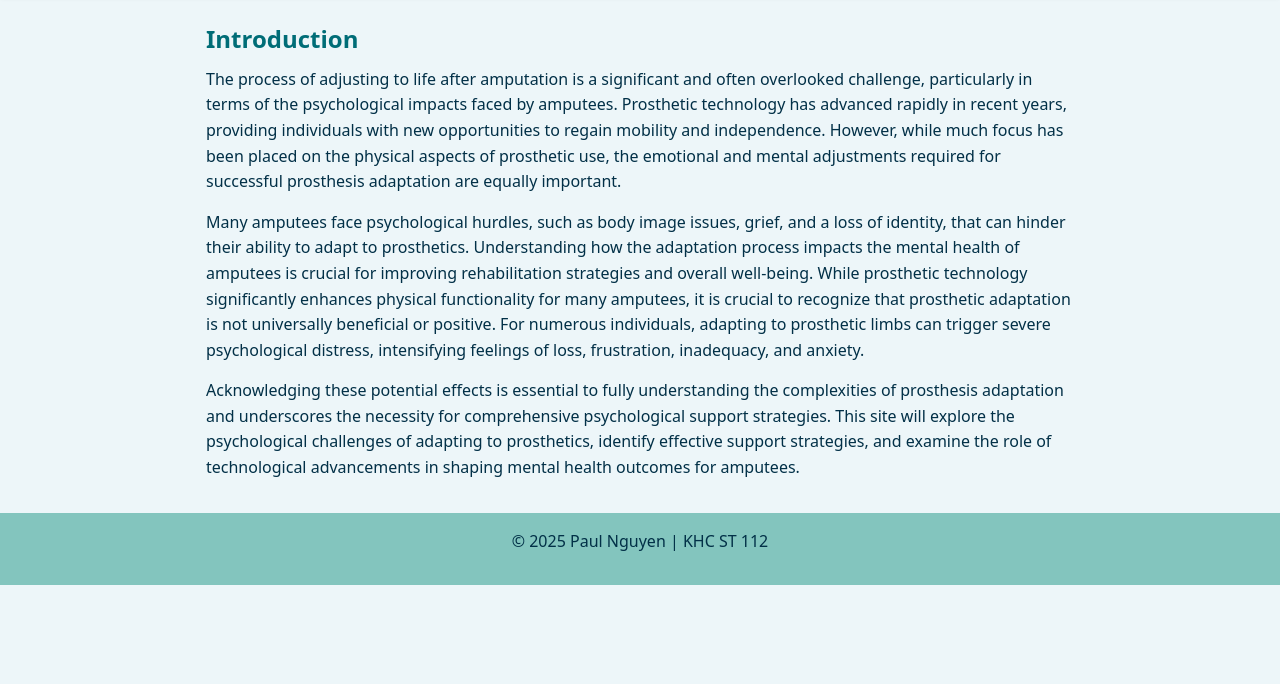
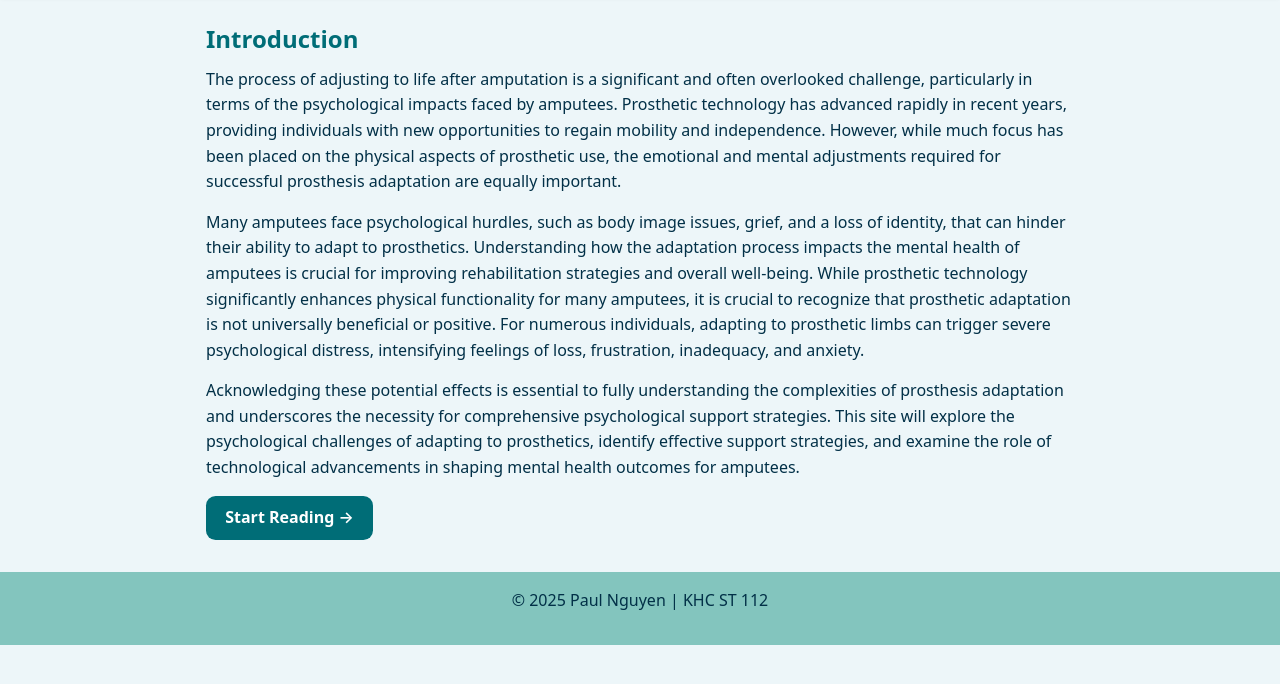
Before and after one commit to prosthesismental/prosthesismental.github.io, a plain HTML site: page index.html in a window 1280 px wide. Shown: the part 106-790 px from the top of the page. Drawn offline with Linux system fonts and the light colour scheme.

Commit message:
Update index.html

```diff
--- a/index.html
+++ b/index.html
@@ -31,6 +31,7 @@
   <p>The process of adjusting to life after amputation is a significant and often overlooked challenge, particularly in terms of the psychological impacts faced by amputees. Prosthetic technology has advanced rapidly in recent years, providing individuals with new opportunities to regain mobility and independence. However, while much focus has been placed on the physical aspects of prosthetic use, the emotional and mental adjustments required for successful prosthesis adaptation are equally important.</p>
   <p>Many amputees face psychological hurdles, such as body image issues, grief, and a loss of identity, that can hinder their ability to adapt to prosthetics. Understanding how the adaptation process impacts the mental health of amputees is crucial for improving rehabilitation strategies and overall well-being. While prosthetic technology significantly enhances physical functionality for many amputees, it is crucial to recognize that prosthetic adaptation is not universally beneficial or positive. For numerous individuals, adapting to prosthetic limbs can trigger severe psychological distress, intensifying feelings of loss, frustration, inadequacy, and anxiety.</p>
   <p>Acknowledging these potential effects is essential to fully understanding the complexities of prosthesis adaptation and underscores the necessity for comprehensive psychological support strategies. This site will explore the psychological challenges of adapting to prosthetics, identify effective support strategies, and examine the role of technological advancements in shaping mental health outcomes for amputees.</p>
+  <p><a class="button" href="prosthesis.html">Start Reading &rarr;</a></p>
 </section>
 
 </main>
```
